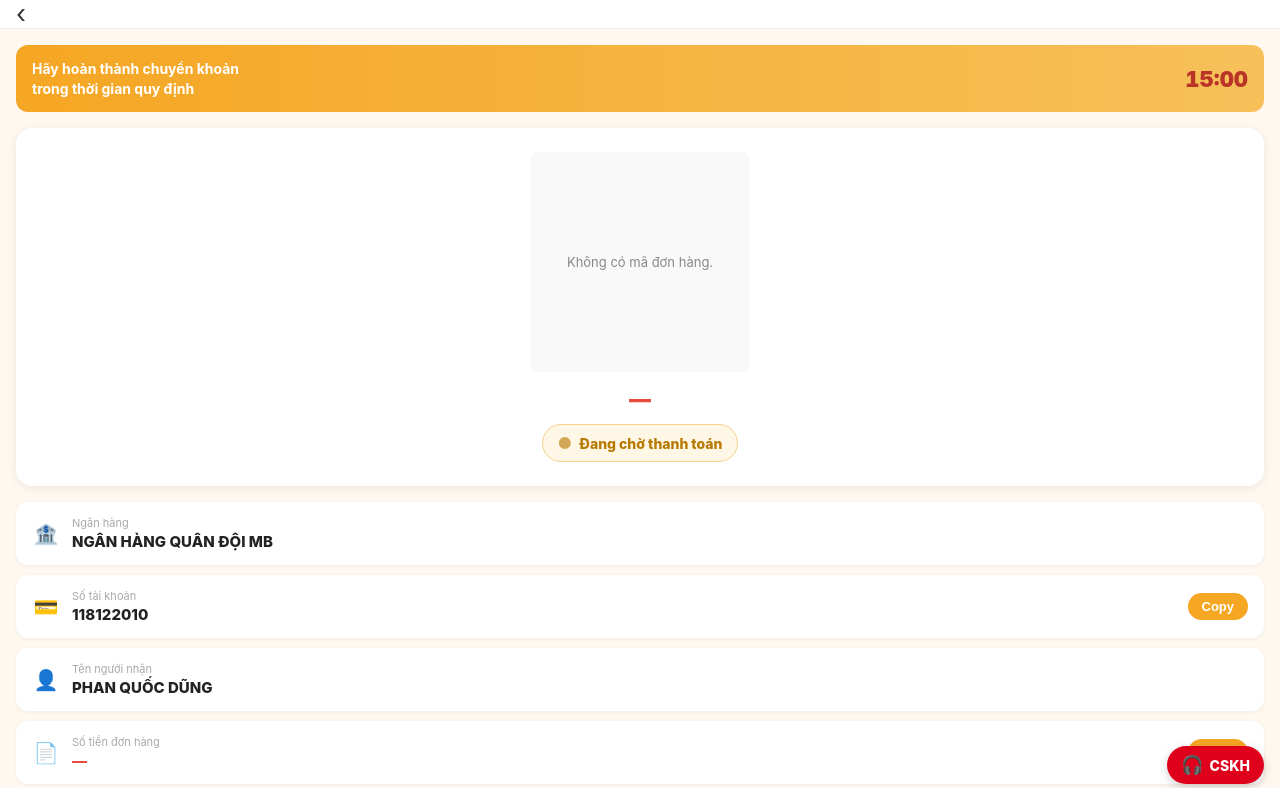
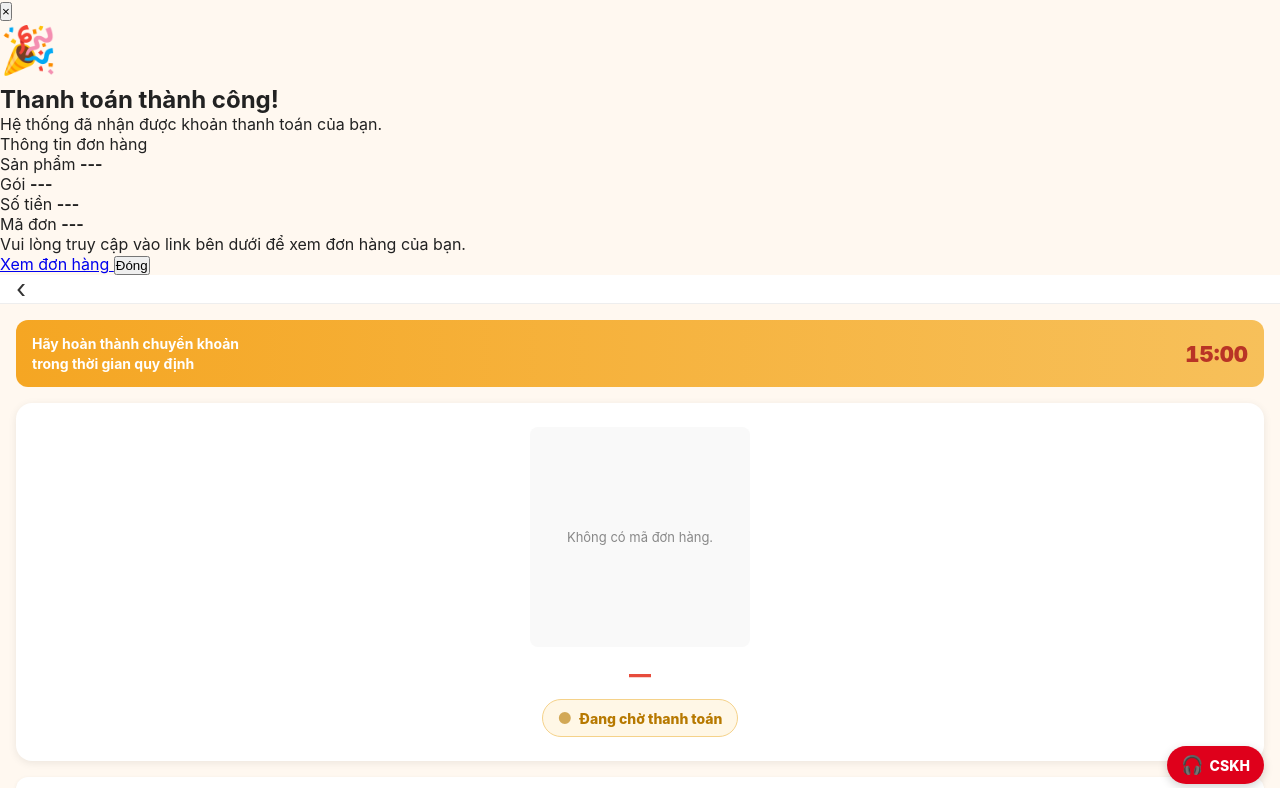
Before and after one commit to Tech-Zenix/AutobankZenix, a website: page index.html in a window 1280 px wide. Shown: the top 788 px of the page. Drawn offline with Linux system fonts and the light colour scheme.

Commit message:
Add success payment popup to index.html

```diff
--- a/index.html
+++ b/index.html
@@ -63,6 +63,79 @@ body{font-family:-apple-system,BlinkMacSystemFont,"Segoe UI",sans-serif;backgrou
 </style>
 </head>
 <body>
+<!-- SUCCESS PAYMENT POPUP -->
+<div id="successOverlay" class="success-overlay">
+  <div class="success-modal">
+
+    <button
+      class="success-close"
+      onclick="closeSuccessPopup()"
+      aria-label="Đóng"
+    >
+      ×
+    </button>
+
+    <div class="success-icon">
+      🎉
+    </div>
+
+    <h2>Thanh toán thành công!</h2>
+
+    <p class="success-message">
+      Hệ thống đã nhận được khoản thanh toán của bạn.
+    </p>
+
+    <div class="order-box">
+
+      <div class="order-title">
+        Thông tin đơn hàng
+      </div>
+
+      <div class="order-row">
+        <span>Sản phẩm</span>
+        <strong id="successProduct">---</strong>
+      </div>
+
+      <div class="order-row">
+        <span>Gói</span>
+        <strong id="successPackage">---</strong>
+      </div>
+
+      <div class="order-row">
+        <span>Số tiền</span>
+        <strong id="successAmount">---</strong>
+      </div>
+
+      <div class="order-row">
+        <span>Mã đơn</span>
+        <strong id="successPaymentId">---</strong>
+      </div>
+
+    </div>
+
+    <p class="success-order-message">
+      Vui lòng truy cập vào link bên dưới để xem đơn hàng của bạn.
+    </p>
+
+    <a
+      id="successOrderLink"
+      class="success-order-button"
+      href="#"
+      target="_blank"
+      rel="noopener noreferrer"
+    >
+      Xem đơn hàng
+    </a>
+
+    <button
+      class="success-home-button"
+      onclick="closeSuccessPopup()"
+    >
+      Đóng
+    </button>
+
+  </div>
+</div>
 
 <div class="top-bar">
   <a class="back-btn" onclick="history.back()" aria-label="Quay lại">&#8249;</a>
```
